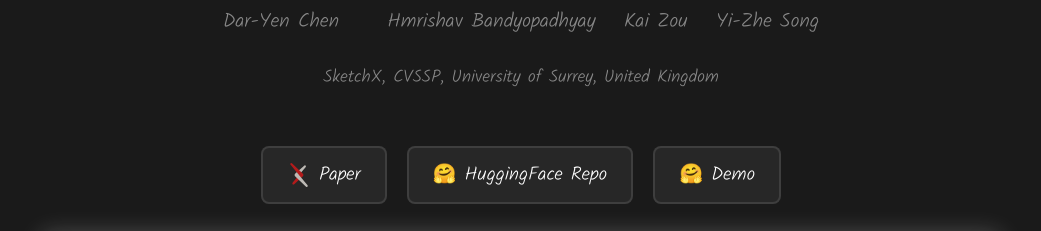
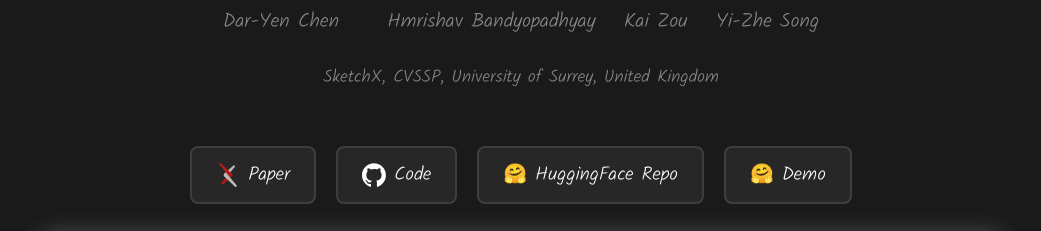
Before and after one commit to ChenDarYen/NitroFusion.github.io, a plain HTML site: page index.html in a window 1280 px wide. Shown: the part 487-718 px from the top of the page, without its empty margins (119-1160 px from the left). Drawn offline with Linux system fonts and the light colour scheme.

Commit message:
add github link

```diff
--- a/index.html
+++ b/index.html
@@ -272,12 +272,12 @@
                 </svg>
                 Paper
             </a>
-<!--            <a href="#" class="link-button" target="_blank" rel="noopener noreferrer">-->
-<!--                <svg xmlns="http://www.w3.org/2000/svg" width="24" height="24" viewBox="0 0 98 96">-->
-<!--                    <path fill-rule="evenodd" clip-rule="evenodd" d="M48.854 0C21.839 0 0 22 0 49.217c0 21.756 13.993 40.172 33.405 46.69 2.427.49 3.316-1.059 3.316-2.362 0-1.141-.08-5.052-.08-9.127-13.59 2.934-16.42-5.867-16.42-5.867-2.184-5.704-5.42-7.17-5.42-7.17-4.448-3.015.324-3.015.324-3.015 4.934.326 7.523 5.052 7.523 5.052 4.367 7.496 11.404 5.378 14.235 4.074.404-3.178 1.699-5.378 3.074-6.6-10.839-1.141-22.243-5.378-22.243-24.283 0-5.378 1.94-9.778 5.014-13.2-.485-1.222-2.184-6.275.486-13.038 0 0 4.125-1.304 13.426 5.052a46.97 46.97 0 0 1 12.214-1.63c4.125 0 8.33.571 12.213 1.63 9.302-6.356 13.427-5.052 13.427-5.052 2.67 6.763.97 11.816.485 13.038 3.155 3.422 5.015 7.822 5.015 13.2 0 18.905-11.404 23.06-22.324 24.283 1.78 1.548 3.316 4.481 3.316 9.126 0 6.6-.08 11.897-.08 13.526 0 1.304.89 2.853 3.316 2.364 19.412-6.52 33.405-24.935 33.405-46.691C97.707 22 75.788 0 48.854 0z" fill="#FFFFFF"/>-->
-<!--                </svg>-->
-<!--                Code-->
-<!--            </a>-->
+            <a href="https://github.com/ChenDarYen/NitroFusion" class="link-button" target="_blank" rel="noopener noreferrer">
+                <svg xmlns="http://www.w3.org/2000/svg" width="24" height="24" viewBox="0 0 98 96">
+                    <path fill-rule="evenodd" clip-rule="evenodd" d="M48.854 0C21.839 0 0 22 0 49.217c0 21.756 13.993 40.172 33.405 46.69 2.427.49 3.316-1.059 3.316-2.362 0-1.141-.08-5.052-.08-9.127-13.59 2.934-16.42-5.867-16.42-5.867-2.184-5.704-5.42-7.17-5.42-7.17-4.448-3.015.324-3.015.324-3.015 4.934.326 7.523 5.052 7.523 5.052 4.367 7.496 11.404 5.378 14.235 4.074.404-3.178 1.699-5.378 3.074-6.6-10.839-1.141-22.243-5.378-22.243-24.283 0-5.378 1.94-9.778 5.014-13.2-.485-1.222-2.184-6.275.486-13.038 0 0 4.125-1.304 13.426 5.052a46.97 46.97 0 0 1 12.214-1.63c4.125 0 8.33.571 12.213 1.63 9.302-6.356 13.427-5.052 13.427-5.052 2.67 6.763.97 11.816.485 13.038 3.155 3.422 5.015 7.822 5.015 13.2 0 18.905-11.404 23.06-22.324 24.283 1.78 1.548 3.316 4.481 3.316 9.126 0 6.6-.08 11.897-.08 13.526 0 1.304.89 2.853 3.316 2.364 19.412-6.52 33.405-24.935 33.405-46.691C97.707 22 75.788 0 48.854 0z" fill="#FFFFFF"/>
+                </svg>
+                Code
+            </a>
             <a href="https://huggingface.co/ChenDY/NitroFusion" class="link-button" target="_blank" rel="noopener noreferrer">
                 🤗 HuggingFace Repo
             </a>
```
